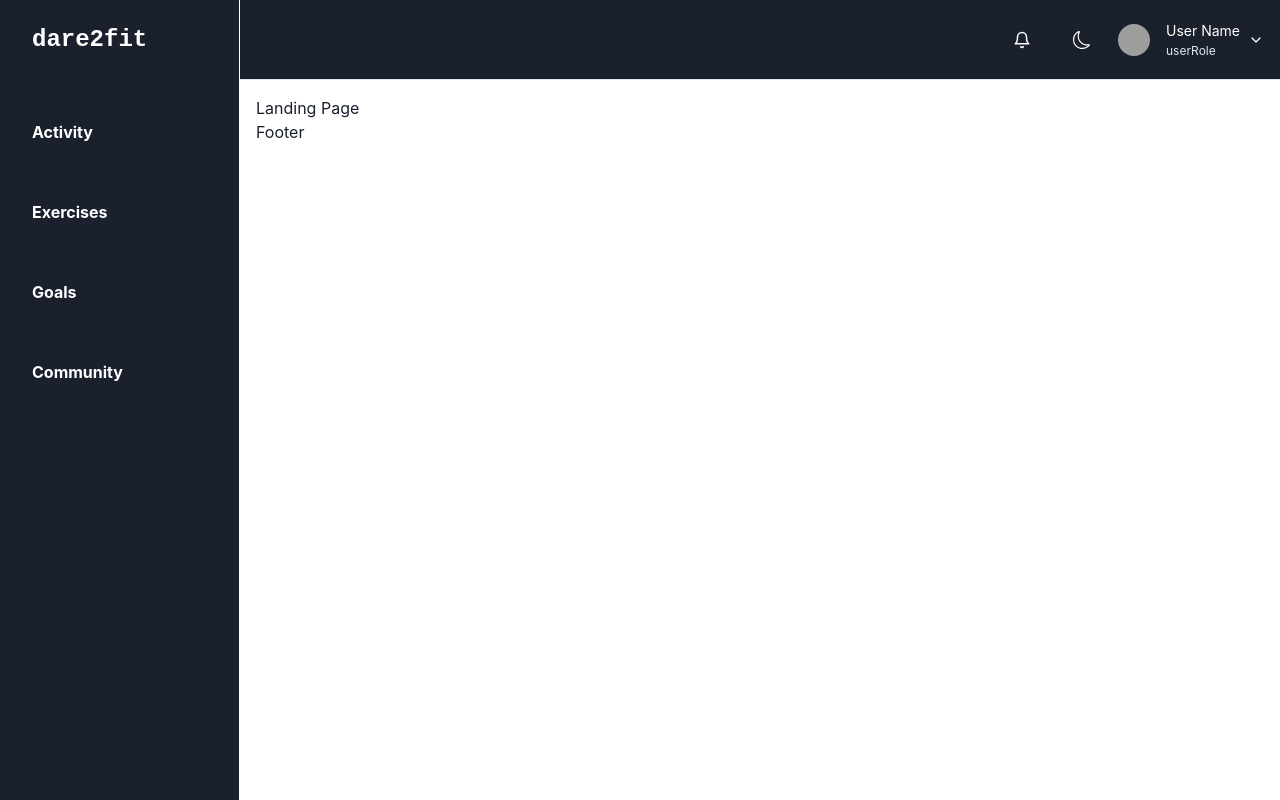
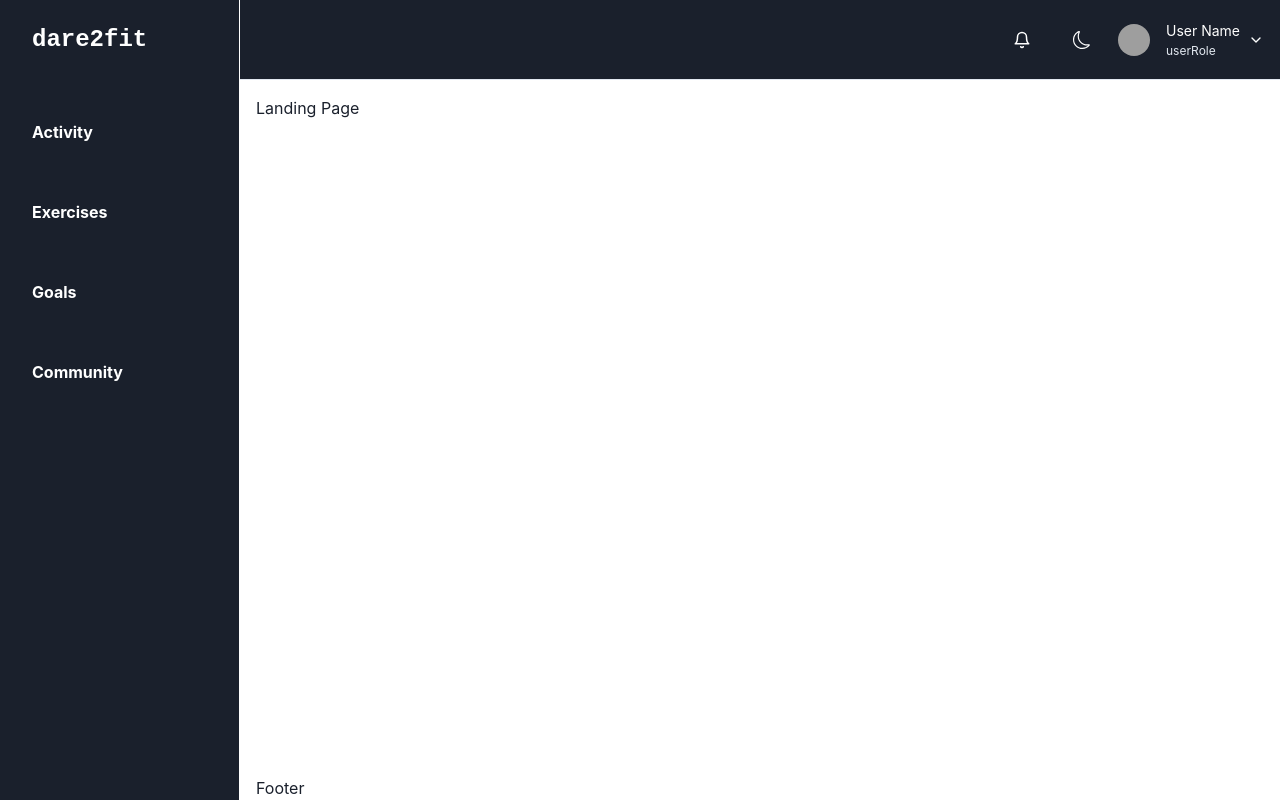
Before and after one commit to samusarsar/dare2fit, a React (Vite) app in the folder dare2fit/: page / in a window 1280 px wide. Built offline with nearby package versions, Linux system fonts and the light colour scheme; grey boxes are pictures that could not be loaded.

Commit message:
Chore(#): fix footer to appear at the bottom

```diff
--- a/dare2fit/src/components/Base/Footer.tsx
+++ b/dare2fit/src/components/Base/Footer.tsx
@@ -1,8 +1,9 @@
+import { Box } from '@chakra-ui/react';
 import React from 'react';
 
 const Footer: React.FC = () => {
     return (
-        <footer>Footer</footer>
+        <Box position='absolute' bottom={0}>Footer</Box>
     );
 };
 
```
